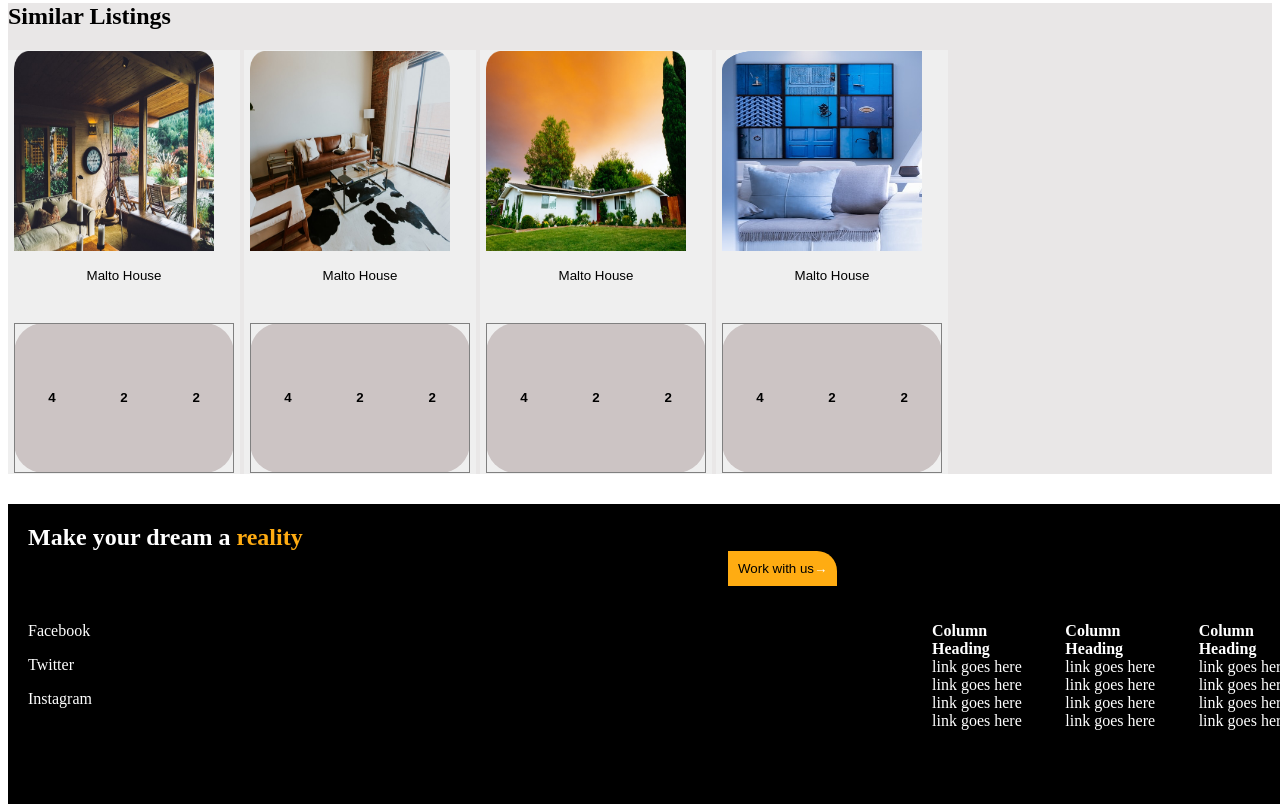
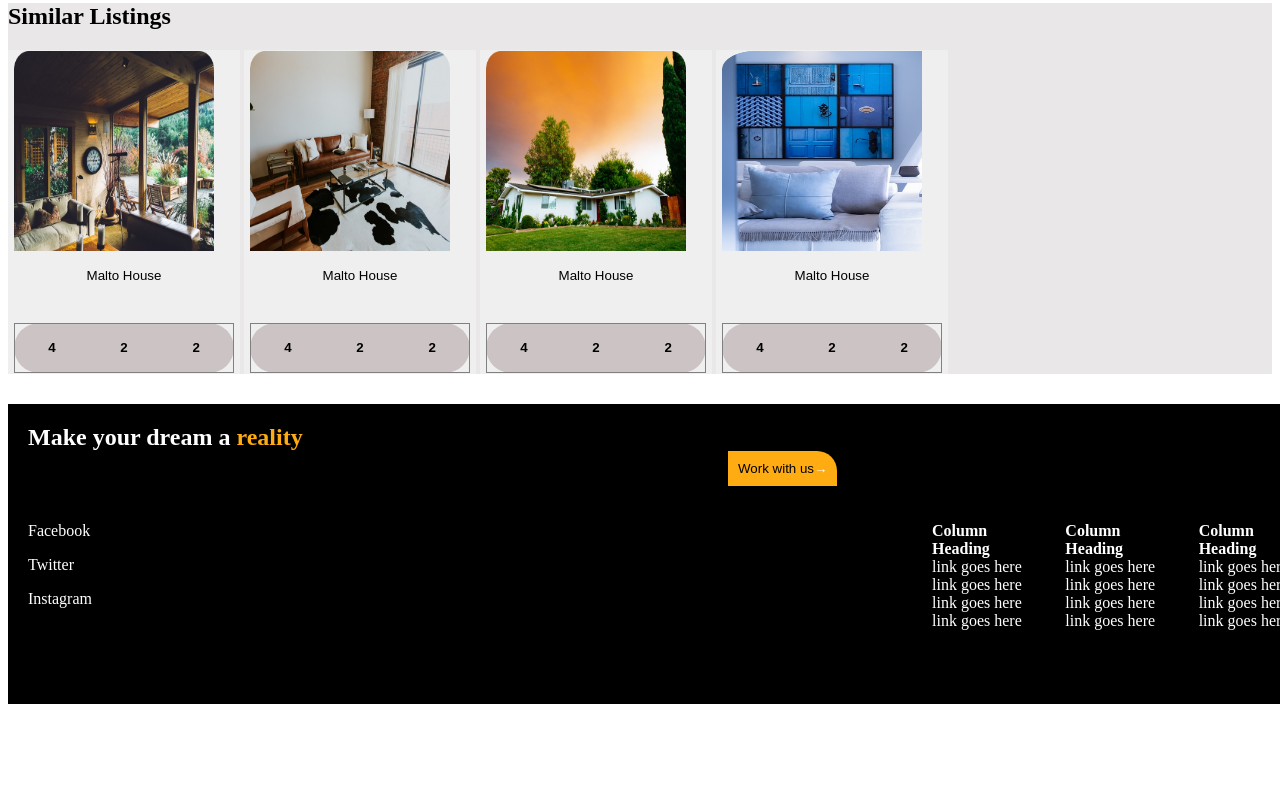
Before and after one commit to Juddymwai/moringaIPTWO, a plain HTML site: page assests/page/index.html in a window 1280 px wide. Shown: the part 1627-2439 px from the top of the page. After the commit the page ends 2339 px from the top, so only its background shows below. Drawn offline with Linux system fonts and the light colour scheme.

Commit message:
adds css styling for the table in the similar listing section

```diff
--- a/assests/css/style.css
+++ b/assests/css/style.css
@@ -238,3 +238,11 @@ img{
 margin-right:20px;
 justify-content: space-between;
 }
+
+button>table{
+    height:50px;
+    padding-top:none;
+    border-collapse: collapse;
+    border:1px solid lightgrey
+
+}
```
